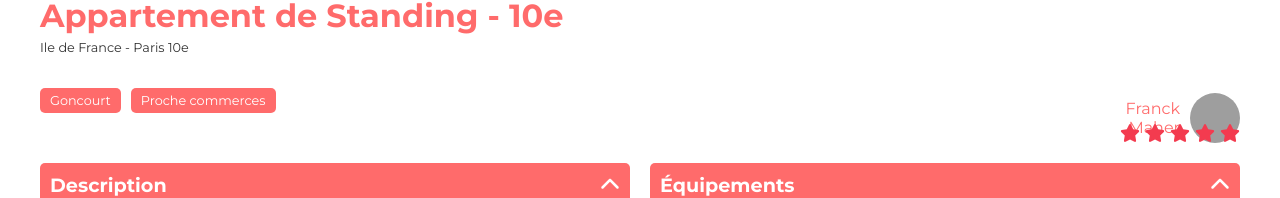
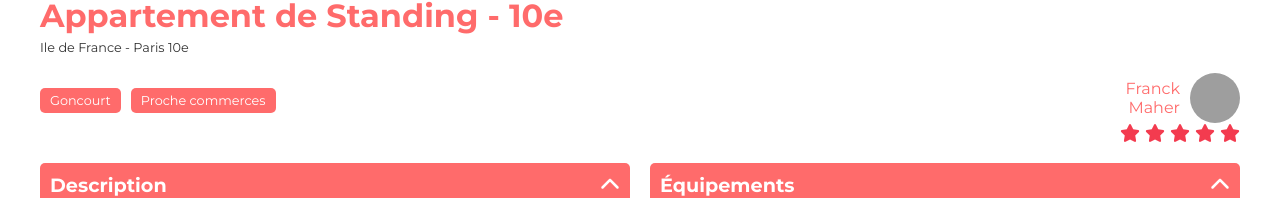
Before and after one commit to LeprovostNoam/oc-projet-6, a React (Create React App) app: page /logement/0979876d in a window 1280 px wide. Shown: the part 444-642 px from the top of the page. Built offline with nearby package versions, Linux system fonts and the light colour scheme; grey boxes are pictures that could not be loaded.

Commit message:
Correction de bug

```diff
--- a/src/assets/css/Logement.scss
+++ b/src/assets/css/Logement.scss
@@ -236,7 +236,8 @@ li {
 	}
 
 	.logement-host {
-		margin-top: -50px;
+		margin-top: -70px;
+        padding-bottom: 20px;
 		order: 1;
 		width: 100%;
 		justify-content: flex-end;
```
